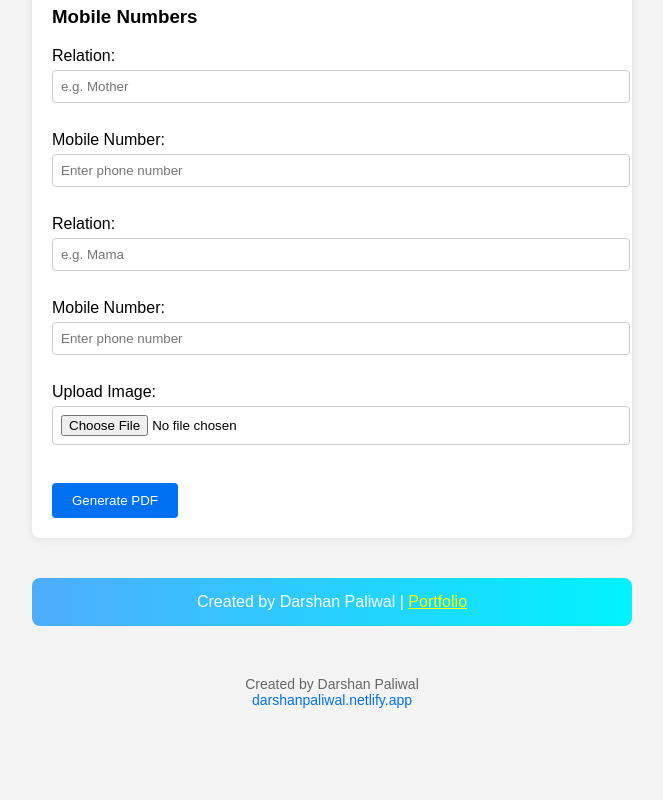
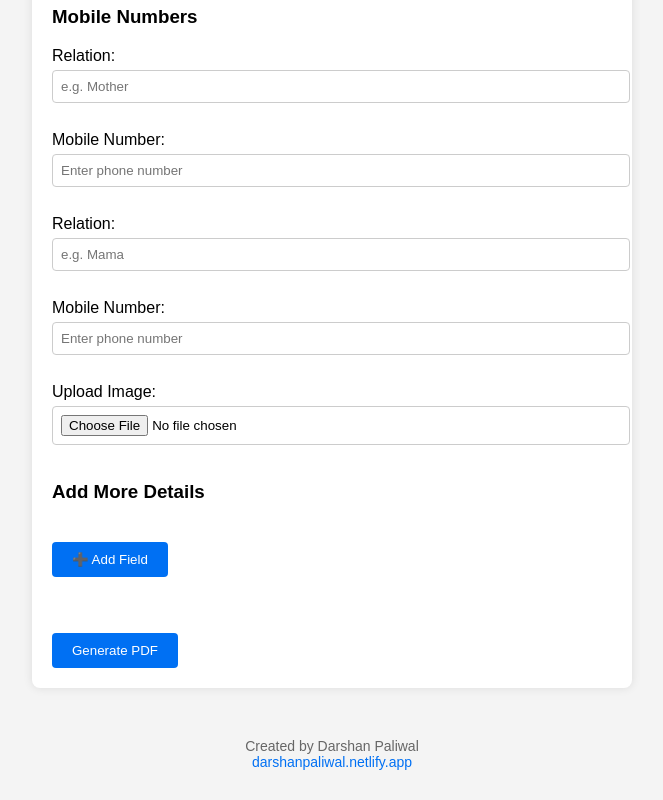
Before and after one commit to Darshan-Paliwal/Biodata_Builder, a Next.js app: page / in a window 1280 px wide. Shown: the part 1589-2389 px from the top of the page, without its empty margins (308-971 px from the left). Before the commit the page ends 2327 px from the top, so only its background shows below. Built offline with nearby package versions, Linux system fonts and the light colour scheme.

Commit message:
Update page.tsx

```diff
--- a/app/page.tsx
+++ b/app/page.tsx
@@ -1,6 +1,8 @@
 "use client";
 
 import { useState } from "react";
+
+type ExtraField = { id: string; label: string; value: string };
 
 export default function Home() {
   const [formData, setFormData] = useState({
@@ -30,6 +32,7 @@ export default function Home() {
     imageBase64: "" as string | null,
   });
 
+  const [extraFields, setExtraFields] = useState<ExtraField[]>([]);
   const [loading, setLoading] = useState(false);
 
   const handleChange = (e: React.ChangeEvent<HTMLInputElement>) => {
@@ -59,6 +62,28 @@ export default function Home() {
     }
   };
 
+  // --- Extra Fields handlers ---
+  const addExtraField = () => {
+    setExtraFields((prev) => [
+      ...prev,
+      { id: crypto.randomUUID(), label: "", value: "" },
+    ]);
+  };
+
+  const updateExtraField = (
+    id: string,
+    key: "label" | "value",
+    value: string
+  ) => {
+    setExtraFields((prev) =>
+      prev.map((f) => (f.id === id ? { ...f, [key]: value } : f))
+    );
+  };
+
+  const removeExtraField = (id: string) => {
+    setExtraFields((prev) => prev.filter((f) => f.id !== id));
+  };
+
   const handleSubmit = async (e: React.FormEvent) => {
     e.preventDefault();
     setLoading(true);
@@ -67,6 +92,9 @@ export default function Home() {
       formData: {
         ...formData,
         image: formData.imageBase64 || null,
+        extraFields: extraFields
+          .filter((f) => f.label.trim() || f.value.trim())
+          .map((f) => ({ label: f.label.trim(), value: f.value.trim() })),
       },
     };
 
@@ -94,7 +122,6 @@ export default function Home() {
     <div style={{ padding: "20px", maxWidth: "600px", margin: "0 auto" }}>
       <h1>Bio Data Form</h1>
       <form onSubmit={handleSubmit}>
-        {/* Rest fields same as before */}
         <label>
           Name:
           <input type="text" name="name" value={formData.name} onChange={handleChange} />
@@ -162,7 +189,12 @@ export default function Home() {
         <br />
         <label>
           Mother Occupation:
-          <input type="text" name="motherOccupation" value={formData.motherOccupation} onChange={handleChange} />
+          <input
+            type="text"
+            name="motherOccupation"
+            value={formData.motherOccupation}
+            onChange={handleChange}
+          />
         </label>
         <br />
         <label>
@@ -187,11 +219,16 @@ export default function Home() {
         <br />
         <label>
           Permanent Address:
-          <input type="text" name="permanentAddress" value={formData.permanentAddress} onChange={handleChange} />
+          <input
+            type="text"
+            name="permanentAddress"
+            value={formData.permanentAddress}
+            onChange={handleChange}
+          />
         </label>
         <br />
 
-        {/* ✅ Updated Mobile Fields */}
+        {/* Mobile Numbers */}
         <h3>Mobile Numbers</h3>
         <label>
           Relation:
@@ -243,32 +280,44 @@ export default function Home() {
           <input type="file" accept="image/*" onChange={handleImageChange} />
         </label>
         <br />
+
+        {/* --- Add More Details --- */}
+        <h3>Add More Details</h3>
+        <div>
+          <button type="button" onClick={addExtraField}>
+            ➕ Add Field
+          </button>
+        </div>
+        <br />
+        {extraFields.map((f) => (
+          <div key={f.id} style={{ marginBottom: "8px" }}>
+            <input
+              type="text"
+              placeholder="Label (e.g. Hobbies)"
+              value={f.label}
+              onChange={(e) => updateExtraField(f.id, "label", e.target.value)}
+              style={{ width: "45%", marginRight: "8px" }}
+            />
+            <input
+              type="text"
+              placeholder="Value (e.g. Reading, Music)"
+              value={f.value}
+              onChange={(e) => updateExtraField(f.id, "value", e.target.value)}
+              style={{ width: "45%", marginRight: "8px" }}
+            />
+            <button type="button" onClick={() => removeExtraField(f.id)}>
+              ❌
+            </button>
+          </div>
+        ))}
+
+        <br />
         <button type="submit" disabled={loading}>
           {loading ? "Generating..." : "Generate PDF"}
         </button>
       </form>
 
-      {/* ✅ Footer */}
-      <footer
-        style={{
-          marginTop: "40px",
-          padding: "15px",
-          textAlign: "center",
-          background: "linear-gradient(to right, #4facfe, #00f2fe)",
-          color: "white",
-          borderRadius: "8px",
-        }}
-      >
-        Created by Darshan Paliwal |{" "}
-        <a
-          href="https://darshanpaliwal.netlify.app"
-          target="_blank"
-          rel="noopener noreferrer"
-          style={{ color: "yellow", textDecoration: "underline" }}
-        >
-          Portfolio
-        </a>
-      </footer>
+      {/* ⛔️ Footer with “Created by … | Portfolio” was intentionally removed as requested */}
     </div>
   );
 }
```
